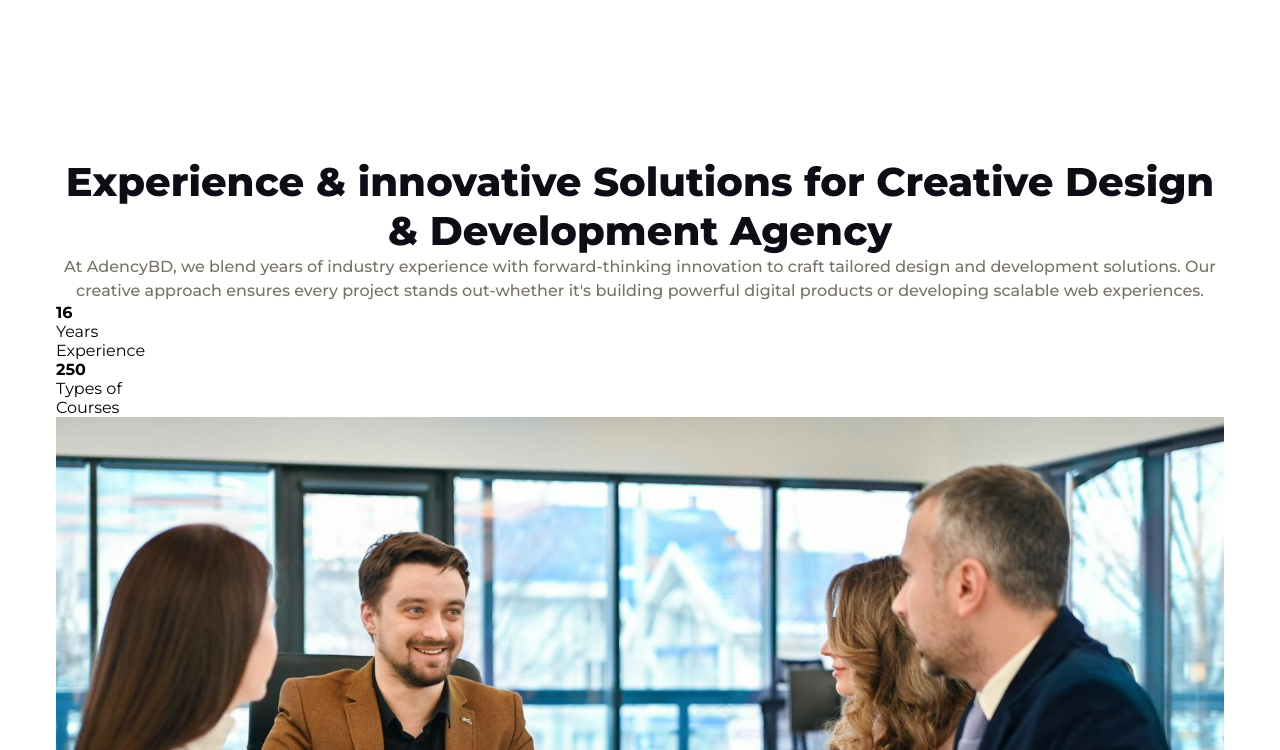
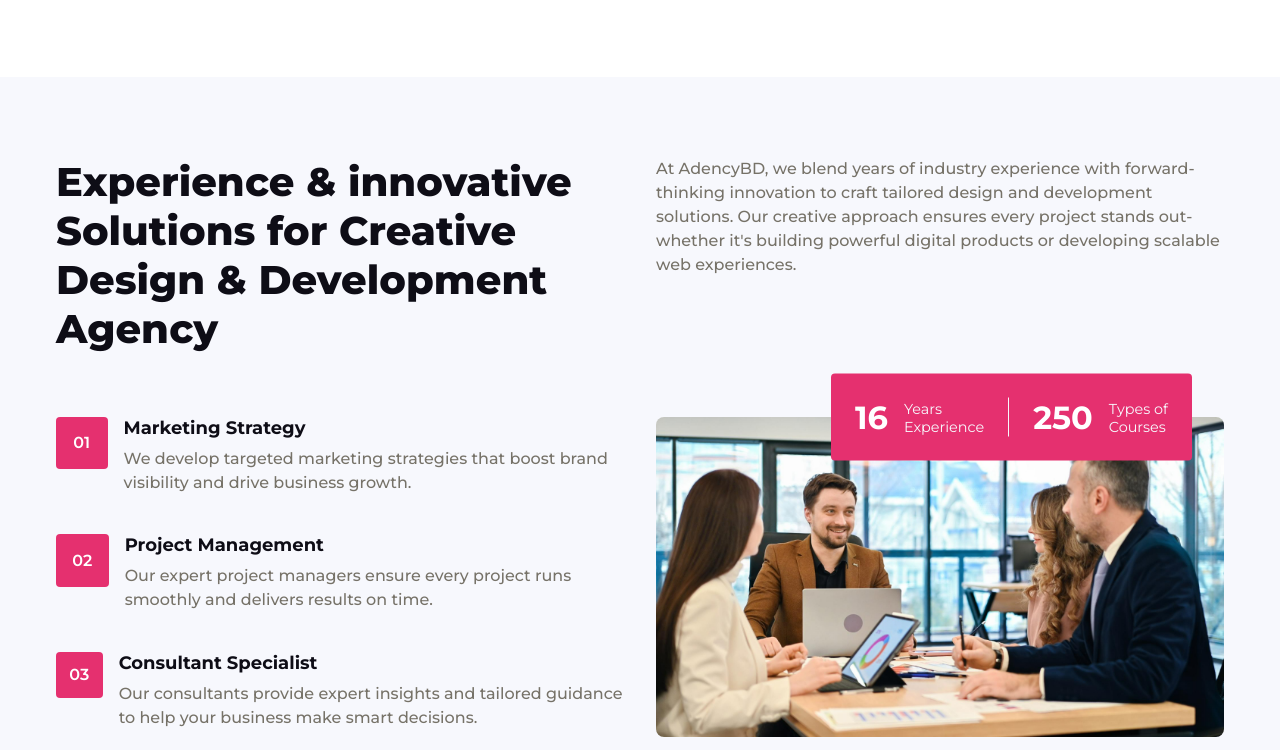
Before and after one commit to lemancebrayilova/Digital-Agency-Website, a plain HTML site: page index.html in a window 1280 px wide. Shown: the part 1810-2560 px from the top of the page. Drawn offline with nearby package versions, Linux system fonts and the light colour scheme.

Commit message:
portfolio section style

```diff
--- a/main.js
+++ b/main.js
@@ -51,3 +51,21 @@ ScrollReveal().reveal(".about__list li", {
     delay: 500,
     interval: 500,
 });
+
+ScrollReveal().reveal(".portfolio__container .section__header", {
+    ...scrollRevealOption,
+});
+ScrollReveal().reveal(".portfolio__container .section__description", {
+    ...scrollRevealOption,
+    delay: 500,
+});
+ScrollReveal().reveal(".portfolio__image", {
+    ...scrollRevealOption,
+    origin: "right",
+    delay: 1000,
+});
+ScrollReveal().reveal(".portfolio__list li", {
+    ...scrollRevealOption,
+    interval: 500,
+    delay: 1500,
+});
--- a/style.css
+++ b/style.css
@@ -335,6 +335,100 @@ nav{
     text-align: left;
 }
 
+.portfolio{
+    background-color: var(--extra-light);
+    overflow: hidden;
+}
+
+.portfolio__header{
+    margin-bottom: 4rem;
+    display: grid;
+    gap: 2rem;
+}
+
+.portfolio__image{
+    position: relative;
+    isolation: isolate;
+}
+
+.portfolio__image__content{
+    position: absolute;
+    top: 0;
+    right: 2rem;
+    transform: translateY(-50%);
+    padding-block: 1.5rem;
+    display: flex;
+    align-items: center;
+    background-color: var(--secondary-color);
+    border-radius: 0.25rem;
+    z-index: 1;
+}
+
+.portfolio__image__content div{
+    padding-inline: 1.5rem;
+    display: flex;
+    align-items: center;
+    gap: 1rem;
+}
+
+.portfolio__image__content div:nth-child(1){
+    border-right: 1px solid var(--extra-light);
+}
+
+.portfolio__image img{
+    border-radius: 0.5rem;
+}
+
+.portfolio__image__content h4{
+    font-size: 2rem;
+    font-weight: 700;
+    color: var(--white);
+}
+
+.portfolio__image__content p{
+    font-size: 0.9rem;
+    color: var(--extra-light);
+}
+
+.portfolio__content{
+    display: grid;
+    gap: 2rem;
+}
+
+.portfolio__list{
+    display: grid;
+    gap: 2rem;
+}
+
+.portfolio__list li{
+    display: flex;
+    align-items: flex-start;
+    gap: 1rem;
+}
+
+.portfolio__list li span{
+    width: 5rem;
+    aspect-ratio: 1;
+    display: grid;
+    place-content: center;
+    font-size: 1,2rem;
+    font-weight: 600;
+    color: var(--white);
+    background-color: var(--secondary-color);
+    border-radius: 0.25rem;
+}
+
+.portfolio__list h4{
+    margin-bottom: .5rem;
+    font-size: 1.125rem;
+    font-weight: 700;
+    color: var(--text-dark);
+}
+
+.portfolio__list .section__description{
+    text-align: left;
+}
+
 @media (width > 540px){
     .service__grid{
         grid-template-columns: repeat(2, 1fr);
@@ -422,6 +516,22 @@ nav{
         grid-template-columns: repeat(2, 1fr);
         align-items: center;
     }
+
+    .portfolio__header{
+        grid-template-columns: repeat(2, 1fr);
+    }
+
+    .portfolio__header :is(.section__header, .section__description){
+        text-align: left;
+    }
+
+    .portfolio__content{
+        grid-template-columns: repeat(2, 1fr);
+    }
+
+    .portfolio__image{
+        grid-area: 1/2/2/3;
+    }
 }
 
 @media (width > 1024px){
```
